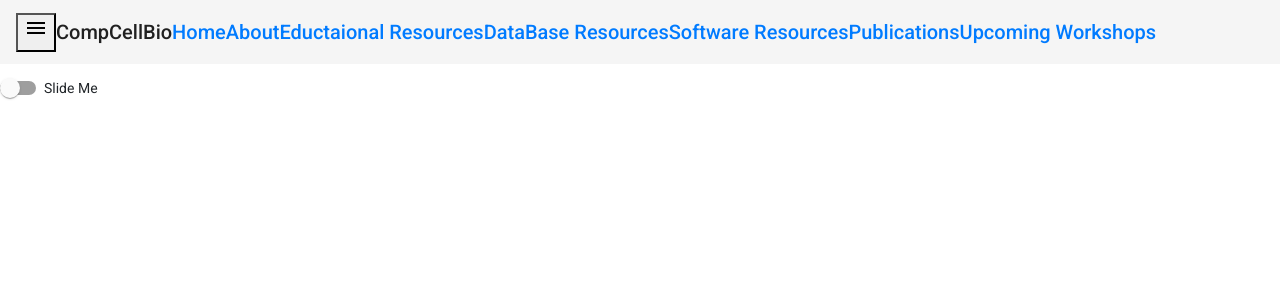
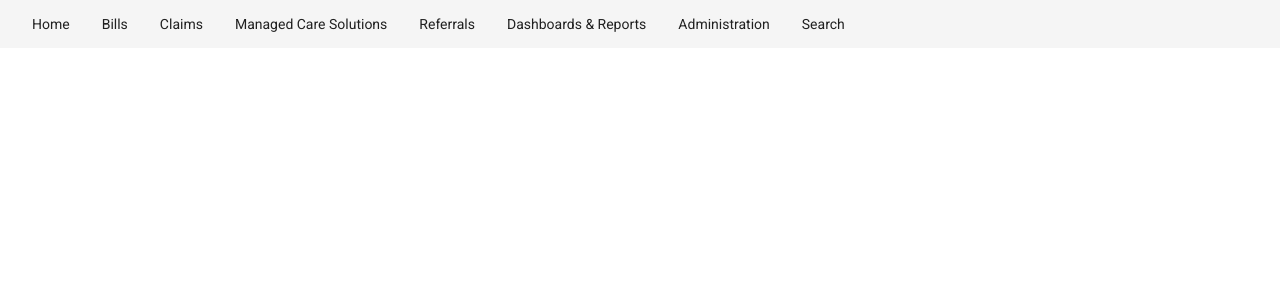
Before and after one commit to virtualcell/CompCellBio, an Angular app: page / in a window 1280 px wide. Shown: the top 300 px of the page. Built offline with nearby package versions, Linux system fonts and the light colour scheme.

Commit message:
Adding a sample summy code

```diff
--- a/src/app/app.component.html
+++ b/src/app/app.component.html
@@ -1,2 +1 @@
 <navbar></navbar>
-<mat-slide-toggle>Slide Me</mat-slide-toggle>
--- a/src/app/app.module.ts
+++ b/src/app/app.module.ts
@@ -10,6 +10,9 @@ import { NavbarComponent } from './components/navbar/navbar.component';
 import { MatToolbarModule } from '@angular/material/toolbar';
 import { MatIconModule } from '@angular/material/icon';
 import { NgbModule } from '@ng-bootstrap/ng-bootstrap';
+import { MatListModule } from '@angular/material/list';
+import { MatMenuModule } from '@angular/material/menu';
+
 
 
 
@@ -21,6 +24,8 @@ import { NgbModule } from '@ng-bootstrap/ng-bootstrap';
   ],
   imports: [
     BrowserModule,
+    MatListModule,
+    MatMenuModule,
     AppRoutingModule,
     BrowserAnimationsModule,
     MatSlideToggleModule,
--- a/src/app/components/home/home.component.html
+++ b/src/app/components/home/home.component.html
@@ -1,2 +1,2 @@
-<navbar></navbar>
+<!-- <navbar></navbar> -->
 <p>home works!</p>
--- a/src/app/components/navbar/navbar.component.html
+++ b/src/app/components/navbar/navbar.component.html
@@ -1,22 +1,128 @@
-<p>
-  <mat-toolbar>
-      <mat-toolbar-row>
-        <button mat-icon-button>
-            <mat-icon>menu</mat-icon>
-        </button>
-            <span>CompCellBio</span>
-            <span>
-                <a [routerLink]="'/home'"> Home </a>
-            </span>
-            <br>
-            <a mat-button [routerLink]="'/about'"> About </a>
-            <a mat-button [routerLink]="'/educational-resources'"> Eductaional Resources </a>
-            <a mat-button [routerLink]="'/database-resources'"> DataBase Resources </a>
-            <a mat-button [routerLink]="'/software resources'"> Software Resources </a>
-            <a mat-button [routerLink]="'/publications'"> Publications </a>
-            <a mat-button [routerLink]="'/upcoming-workshops'"> Upcoming Workshops </a>
+<mat-toolbar color="secondary">
+	<mat-nav-list class="list-horizontal">
 
-      </mat-toolbar-row>
+     <mat-list-item>
+      <button mat-menu-item>Home</button>
+    </mat-list-item>
 
-    </mat-toolbar>
-</p>
+	  <mat-list-item>
+      <button mat-menu-item [matMenuTriggerFor]="billsmenu">Bills</button>
+    </mat-list-item>
+    <mat-menu #billsmenu="matMenu" [overlapTrigger]="false">
+      <button mat-menu-item>
+        <mat-icon>home</mat-icon>
+        <span>Bill Management</span>
+      </button>
+    </mat-menu>
+
+    <mat-list-item>
+      <button mat-menu-item [matMenuTriggerFor]="claimsmenu">Claims</button>
+    </mat-list-item>
+    <mat-menu #claimsmenu="matMenu" [overlapTrigger]="false">
+      <button mat-menu-item>
+        <mat-icon>home</mat-icon>
+        <span>Claims Management</span>
+      </button>
+      <button mat-menu-item>
+        <mat-icon>save_alt</mat-icon>
+        <span>My Downloads </span>
+      </button>
+    </mat-menu>
+
+    <mat-list-item>
+      <button mat-menu-item [matMenuTriggerFor]="mcsMenu">Managed Care Solutions</button>
+    </mat-list-item>
+    <mat-menu #mcsMenu="matMenu" [overlapTrigger]="false">
+      <button mat-menu-item>
+        <mat-icon>home</mat-icon>
+        <span>UR Management</span>
+      </button>
+    </mat-menu>
+
+    <mat-list-item>
+      <button mat-menu-item [matMenuTriggerFor]="referralsmenu">Referrals</button>
+    </mat-list-item>
+    <mat-menu #referralsmenu="matMenu" [overlapTrigger]="false">
+      <button mat-menu-item>
+        <mat-icon>home</mat-icon>
+        <span>Telephonic Case Management</span>
+      </button>
+      <button mat-menu-item>
+        <mat-icon>save_alt</mat-icon>
+        <span>Utilization Review </span>
+      </button>
+      <button mat-menu-item>
+        <mat-icon>home</mat-icon>
+        <span>Pharmacy Management</span>
+      </button>
+    </mat-menu>
+
+    <mat-list-item>
+      <button mat-menu-item [matMenuTriggerFor]="DRmenu">Dashboards & Reports</button>
+    </mat-list-item>
+    <mat-menu #DRmenu="matMenu" [overlapTrigger]="false">
+      <button mat-menu-item>
+        <mat-icon>home</mat-icon>
+        <span>Dashboards</span>
+      </button>
+      <button mat-menu-item>
+        <mat-icon>save_alt</mat-icon>
+        <span>Reports </span>
+      </button>
+    </mat-menu>
+
+    <mat-list-item>
+      <button mat-menu-item [matMenuTriggerFor]="adminmenu">Administration</button>
+    </mat-list-item>
+    <mat-menu #adminmenu="matMenu" [overlapTrigger]="false">
+      <button mat-menu-item>
+        <mat-icon>home</mat-icon>
+        <span>Coverage</span>
+      </button>
+      <button mat-menu-item>
+        <mat-icon>save_alt</mat-icon>
+        <span>Configuration</span>
+      </button>
+    </mat-menu>
+
+    <mat-list-item>
+      <button mat-menu-item [matMenuTriggerFor]="searchmenu">Search</button>
+    </mat-list-item>
+    <mat-menu #searchmenu="matMenu" [overlapTrigger]="false">
+      <button mat-menu-item>
+        <mat-icon>home</mat-icon>
+        <span>Bills</span>
+      </button>
+      <button mat-menu-item>
+        <mat-icon>save_alt</mat-icon>
+        <span>Claims </span>
+      </button>
+      <button mat-menu-item>
+        <mat-icon>home</mat-icon>
+        <span>Providers</span>
+      </button>
+    </mat-menu>
+
+
+
+
+  </mat-nav-list>
+</mat-toolbar>
+<div class="basic-container">
+  <!-- <p>
+    Shows how to make a horizontal <code>mat-nav-list</code> by using some custom css.
+  </p>
+  <p>
+    Take a look inside <code>/styles.scss</code> to see the implementation.
+  </p> -->
+  <!-- <p>
+    See the issue on <a href="https://stackoverflow.com/questions/49161039/mat-nav-list-horizontal-instead-of-vertical">StackOverflow</a>.
+  </p> -->
+</div>
+
+<!--
+Copyright Google LLC All Rights Reserved.
+
+Use of this source code is governed by an MIT-style license that can be
+found in the LICENSE file at https://angular.io/license
+-->
--- a/src/app/components/navbar/navbar.component.ts
+++ b/src/app/components/navbar/navbar.component.ts
@@ -7,13 +7,30 @@ import { Component, OnInit } from '@angular/core';
 })
 export class NavbarComponent implements OnInit {
 
+  menuItems: {title:string, children: object[]}[] = [
+    {
+      title: 'Home',
+      children: []
+    },
+    {
+      title: 'Bills',
+      children: [{
+        icon: 'home',
+        title: 'Bill Management'
+      }]
+    },
+    {
+      title: 'Claims',
+      children: [{
+        icon: 'home',
+        title: 'Claim Management'
+      }]
+    }
+  ];
+
   constructor() { }
 
   ngOnInit(): void {
   }
 
-  sidenav($click:Event){
-
-  }
-
 }
--- a/src/styles.scss
+++ b/src/styles.scss
@@ -40,3 +40,45 @@ body { margin: 0; font-family: Roboto, "Helvetica Neue", sans-serif; }
 
 /* Importing Bootstrap SCSS file. */
 @import '~bootstrap/scss/bootstrap';
+@import '~@angular/material/prebuilt-themes/indigo-pink.css';
+
+body {
+  font-family: Roboto, Arial, sans-serif;
+  margin: 0;
+}
+
+.basic-container {
+  padding: 50px;
+
+  a {
+    text-decoration: none;
+    color: yellow;
+  }
+}
+
+.version-info {
+  color: black;
+  font-size: 8pt;
+  position: fixed;
+  bottom: 0;
+  right: 0;
+}
+
+/* here's what you're looking for B-) */
+mat-nav-list.list-horizontal {
+  padding: 0;
+  .mat-list-item {
+    display: inline-block;
+    height: auto;
+    width: auto;
+  }
+}
+
+.mat-toolbar-row, .mat-toolbar-single-row{
+  height: unset !important;
+}
+
+.mat-list-item .mat-list-item-content {
+  padding-left: 0px !important;
+  padding-right: 0px !important;
+}
```
